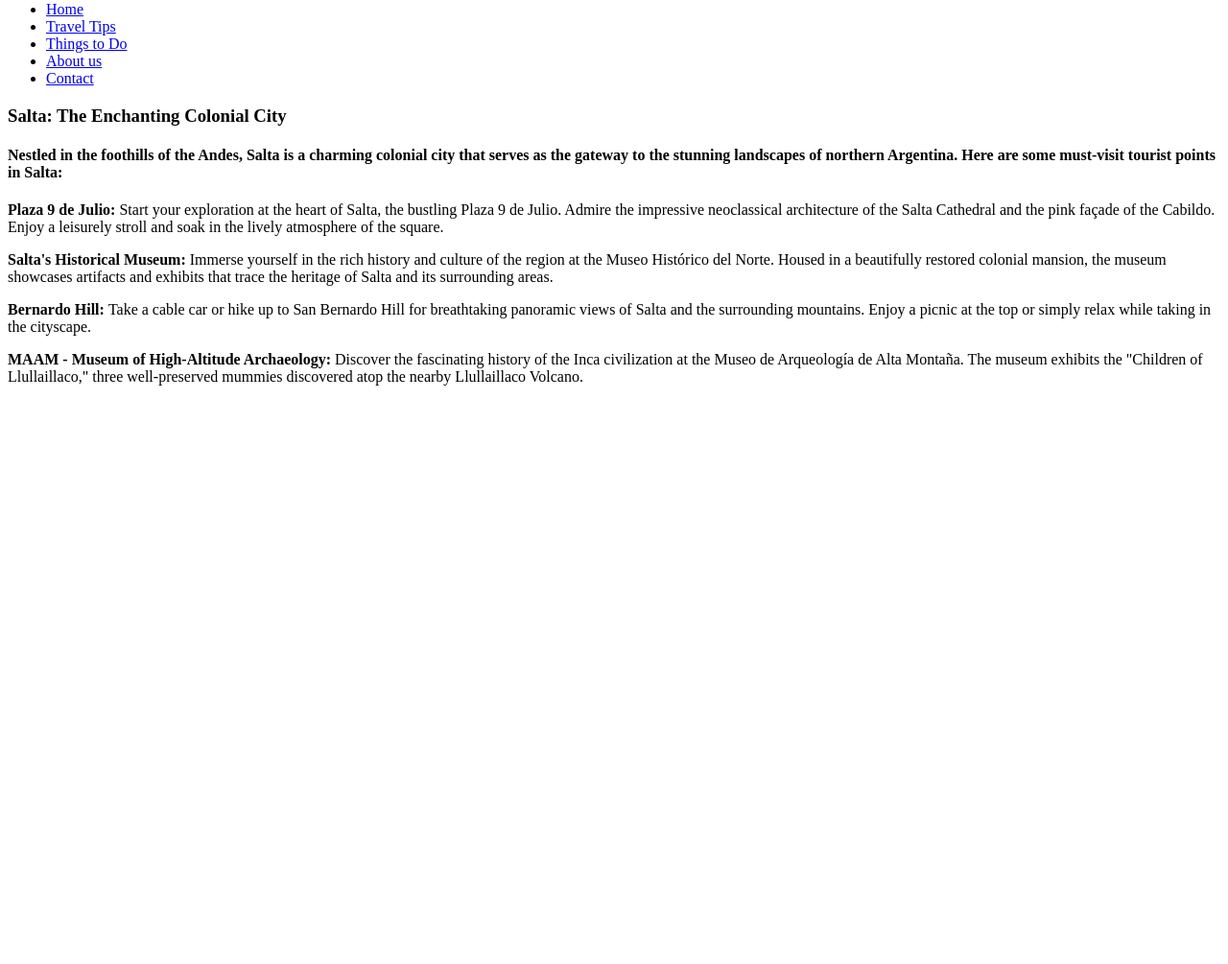
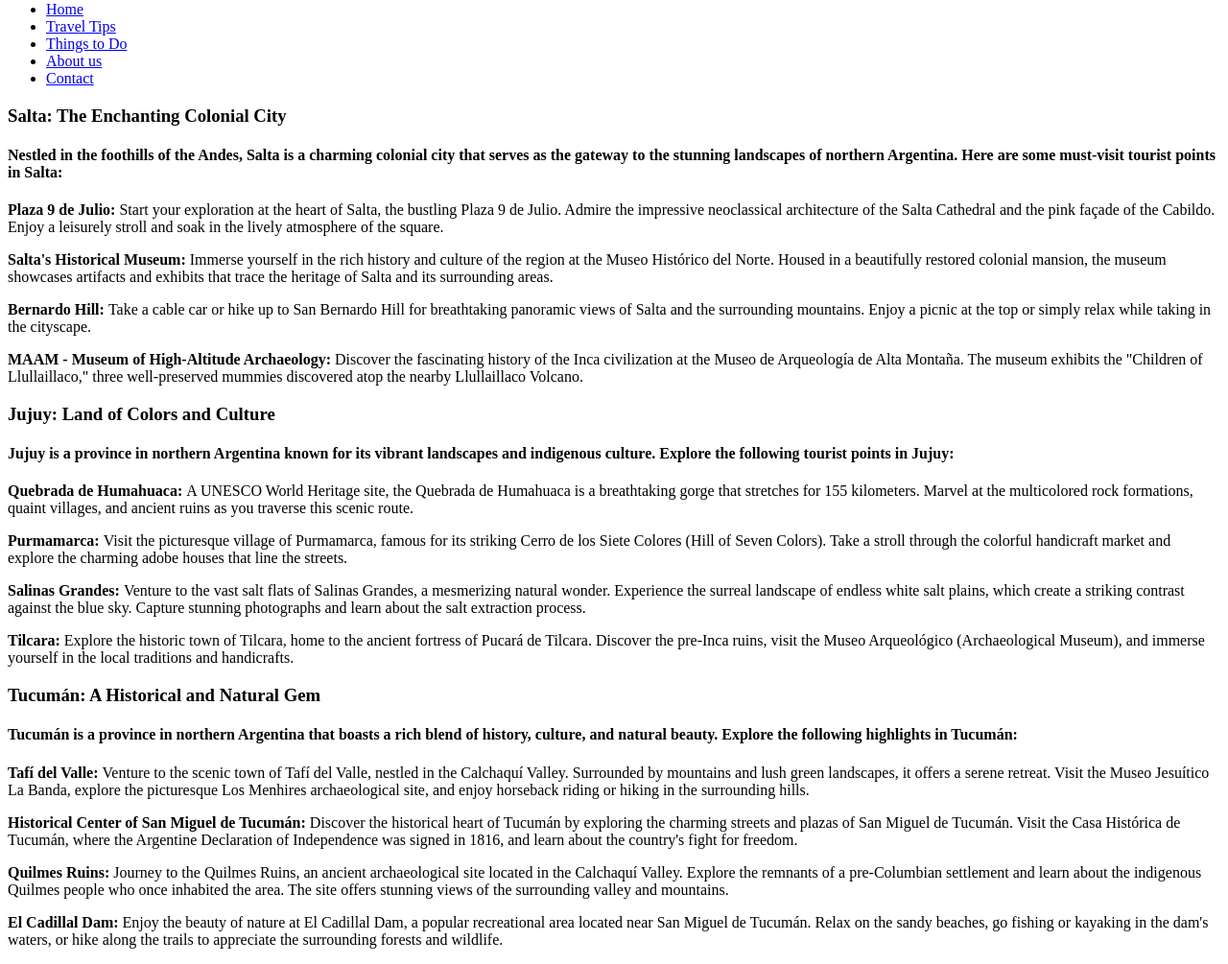
Before and after one commit to danielmendezm/aula-b, a plain HTML site: page classes/class-2/isa.html in a window 1280 px wide. Shown: the part 79-1084 px from the top of the page at 96% size. Before the commit the page ends 800 px from the top, so only its background shows below. Drawn offline with Linux system fonts and the light colour scheme.

Commit message:
feat: Add content to now called jujuy, tucuman sections

```diff
--- a/classes/class-2/isa.html
+++ b/classes/class-2/isa.html
@@ -33,13 +33,23 @@
             <p><strong> Bernardo Hill: </strong>Take a cable car or hike up to San Bernardo Hill for breathtaking panoramic views of Salta and the surrounding mountains. Enjoy a picnic at the top or simply relax while taking in the cityscape.</p>
             <p><strong>MAAM - Museum of High-Altitude Archaeology: </strong>Discover the fascinating history of the Inca civilization at the Museo de Arqueología de Alta Montaña. The museum exhibits the "Children of Llullaillaco," three well-preserved mummies discovered atop the nearby Llullaillaco Volcano.</p>
         </section>
-        <section class="section2">
-            <h3></h3>
-            <p></p>
+
+        <section class="jujuy">
+            <h3>Jujuy: Land of Colors and Culture</h3>
+            <h4>Jujuy is a province in northern Argentina known for its vibrant landscapes and indigenous culture. Explore the following tourist points in Jujuy:</h4>
+            <p><strong>Quebrada de Humahuaca: </strong>A UNESCO World Heritage site, the Quebrada de Humahuaca is a breathtaking gorge that stretches for 155 kilometers. Marvel at the multicolored rock formations, quaint villages, and ancient ruins as you traverse this scenic route.</p>
+            <p><strong>Purmamarca: </strong>Visit the picturesque village of Purmamarca, famous for its striking Cerro de los Siete Colores (Hill of Seven Colors). Take a stroll through the colorful handicraft market and explore the charming adobe houses that line the streets.</p>
+            <p><strong>Salinas Grandes: </strong>Venture to the vast salt flats of Salinas Grandes, a mesmerizing natural wonder. Experience the surreal landscape of endless white salt plains, which create a striking contrast against the blue sky. Capture stunning photographs and learn about the salt extraction process.</p>
+            <p><strong>Tilcara: </strong>Explore the historic town of Tilcara, home to the ancient fortress of Pucará de Tilcara. Discover the pre-Inca ruins, visit the Museo Arqueológico (Archaeological Museum), and immerse yourself in the local traditions and handicrafts.</p>
         </section>
-        <section class="section3">
-            <h3></h3>
-            <p></p>
+
+        <section class="tucuman">
+            <h3>Tucumán: A Historical and Natural Gem</h3>
+            <h4>Tucumán is a province in northern Argentina that boasts a rich blend of history, culture, and natural beauty. Explore the following highlights in Tucumán:</h4>
+            <p><strong>Tafí del Valle: </strong>Venture to the scenic town of Tafí del Valle, nestled in the Calchaquí Valley. Surrounded by mountains and lush green landscapes, it offers a serene retreat. Visit the Museo Jesuítico La Banda, explore the picturesque Los Menhires archaeological site, and enjoy horseback riding or hiking in the surrounding hills.</p>
+            <p><strong>Historical Center of San Miguel de Tucumán: </strong>Discover the historical heart of Tucumán by exploring the charming streets and plazas of San Miguel de Tucumán. Visit the Casa Histórica de Tucumán, where the Argentine Declaration of Independence was signed in 1816, and learn about the country's fight for freedom.</p>
+            <p><strong>Quilmes Ruins: </strong>Journey to the Quilmes Ruins, an ancient archaeological site located in the Calchaquí Valley. Explore the remnants of a pre-Columbian settlement and learn about the indigenous Quilmes people who once inhabited the area. The site offers stunning views of the surrounding valley and mountains.</p>
+            <p><strong>El Cadillal Dam: </strong>Enjoy the beauty of nature at El Cadillal Dam, a popular recreational area located near San Miguel de Tucumán. Relax on the sandy beaches, go fishing or kayaking in the dam's waters, or hike along the trails to appreciate the surrounding forests and wildlife.</p>
         </section>
     </main>
     <footer></footer>
```
